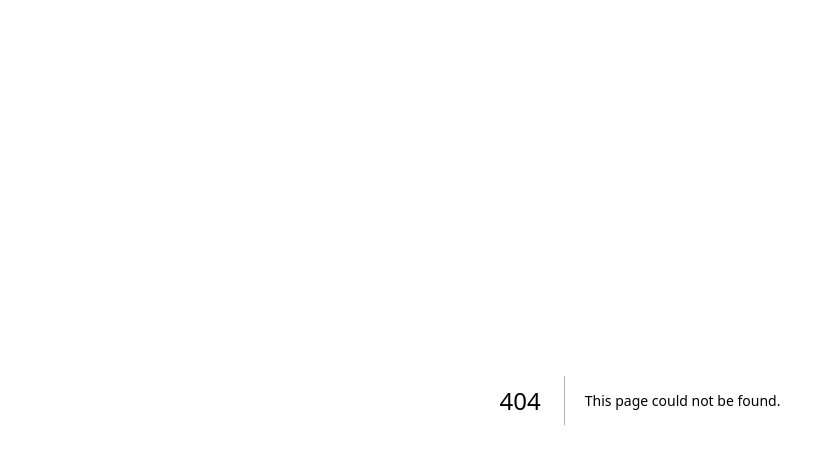
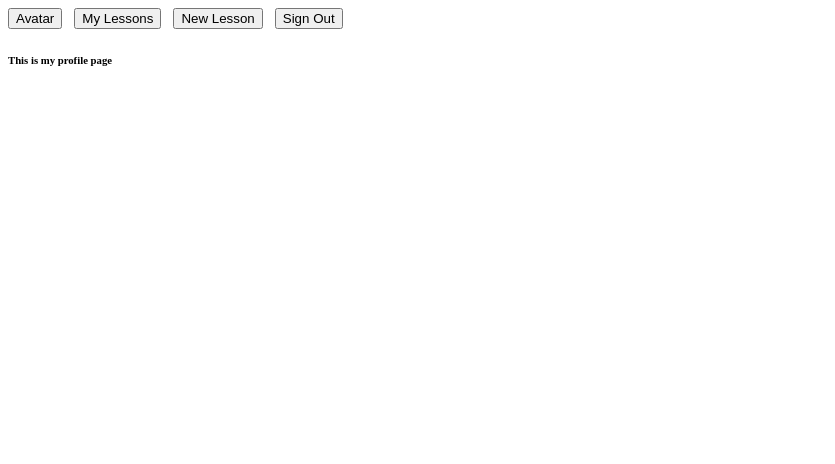
Before and after one commit to HippErger/2lessonplandemo, a Next.js app: page /profile in a window 1280 px wide. Before the commit this address had no page. Shown: the top 464 px of the page, without its empty margins (0-835 px from the left). Built offline with nearby package versions, Linux system fonts and the light colour scheme.

Commit message:
added header comp, profile pg and link them

```diff
--- /dev/null
+++ b/src/components/header.js
@@ -0,0 +1,26 @@
+import React from 'react';
+import Link from 'next/link';
+
+function Header() {
+  return (
+    <div>
+      <Link href="/profile">
+        <button>Avatar</button>
+      </Link>
+      &nbsp; &nbsp;
+      <Link href={{pathname: '/mylessons', query: {_id: 'aaa'}}}>
+        <button>My Lessons</button>
+      </Link>
+      &nbsp; &nbsp;
+      <Link href={{pathname: '/createlesson', query: {_id: 'aaa'}}}>
+        <button>New Lesson</button>
+      </Link>
+      &nbsp; &nbsp;
+      <Link href="/">
+        <button>Sign Out</button>
+      </Link>
+    </div>
+  );
+}
+
+export default Header;
--- a/src/pages/index.js
+++ b/src/pages/index.js
@@ -10,6 +10,9 @@ function IndexPage() {
       <Link href="/about">
         <a>About</a>
       </Link>
+      <Link href="/profile">
+        <a>Sign-In</a>
+      </Link>
     </div>
   );
 }
--- /dev/null
+++ b/src/pages/profile.js
@@ -0,0 +1,15 @@
+import React, {Component} from 'react';
+import Header from '../components/header';
+
+class myProfile extends Component {
+  render() {
+    return (
+      <div>
+      <Header />
+      <h6>This is my profile page</h6>
+      </div>
+    );
+  }
+}
+
+export default myProfile;
```
